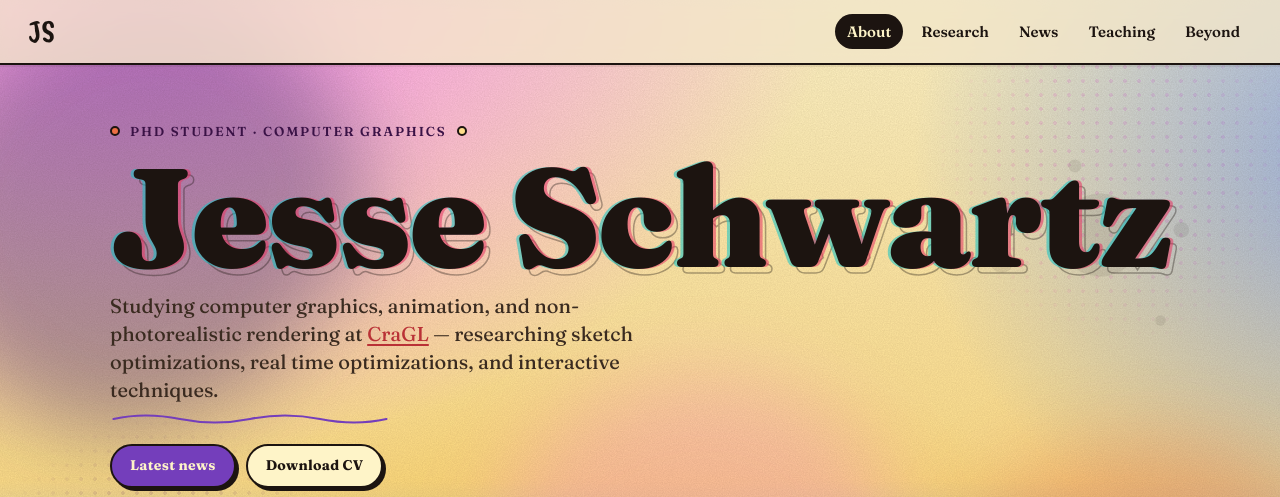
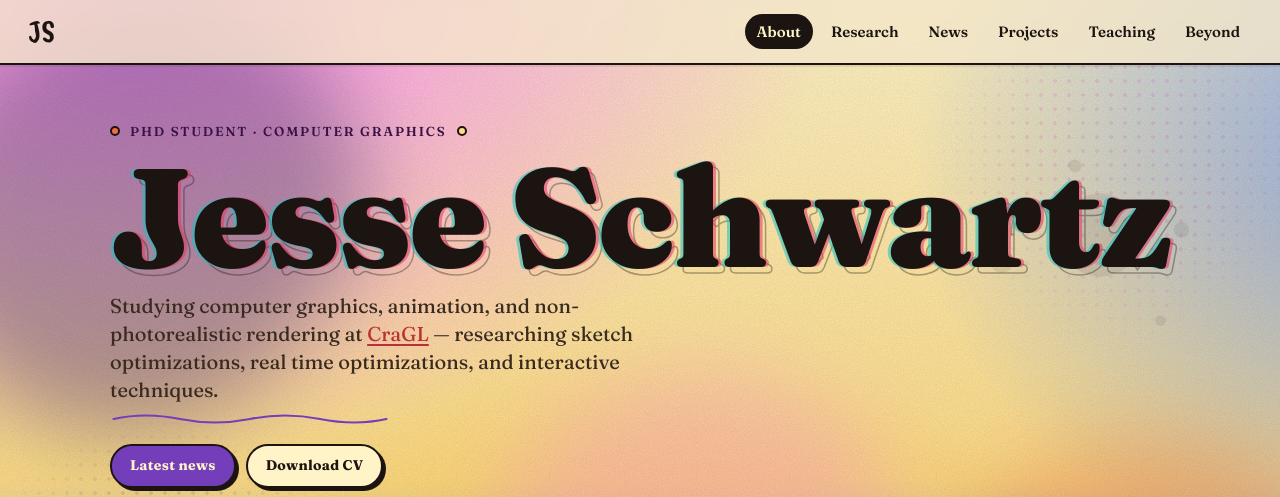
Before and after one commit to JesseSchwartz25/JesseSchwartz25.github.io, a plain HTML site: page index.html in a window 1280 px wide. Shown: the top 497 px of the page. Drawn offline with nearby package versions, Linux system fonts and the light colour scheme; a web font is replaced by a local one.

Commit message:
favicon added

```diff
--- a/index.html
+++ b/index.html
@@ -27,6 +27,7 @@
   <link rel="preconnect" href="https://fonts.gstatic.com" crossorigin>
   <link href="https://fonts.googleapis.com/css2?family=Fraunces:ital,opsz,wght,SOFT,WONK@0,9..144,400..900,0..100,0..1&family=Bagel+Fat+One&family=Caveat+Brush&family=Lora:ital,wght@0,400..700;1,400..700&display=swap" rel="stylesheet">
 
+  <link rel="icon" href="assets/favicon.svg" type="image/svg+xml" />
   <link rel="stylesheet" href="styles.css" />
 
   <!-- Structured data -->
@@ -93,7 +94,7 @@
       <li><a href="#about">About</a></li>
       <li><a href="#research">Research</a></li>
       <li><a href="#news">News</a></li>
-      <!-- <li><a href="#projects">Projects</a></li> -->
+      <li><a href="#projects">Projects</a></li>
       <li><a href="#teaching">Teaching</a></li>
       <li><a href="#beyond">Beyond</a></li>
     </ul>
```
Also changed, not shown: assets/favicon.svg (added).
